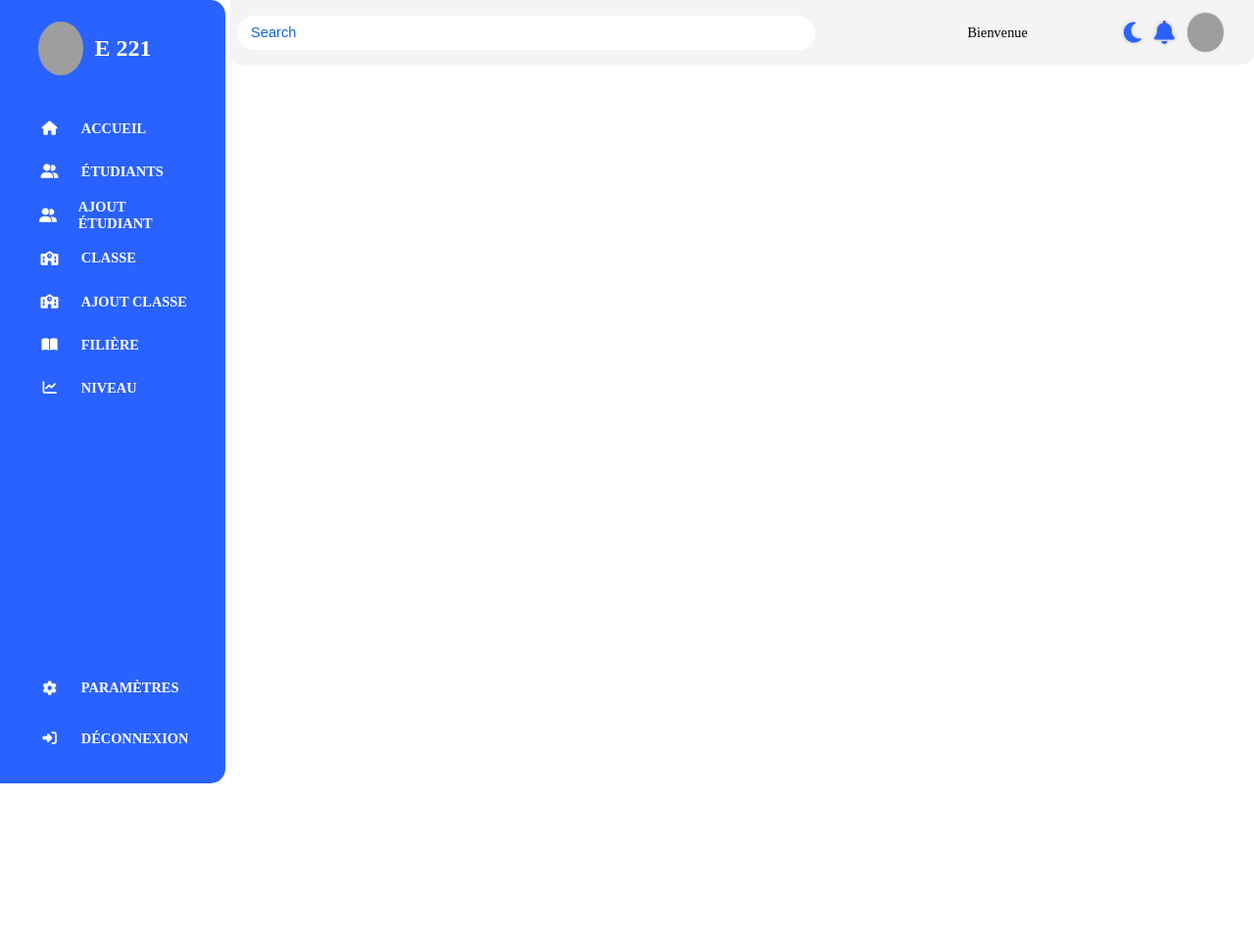
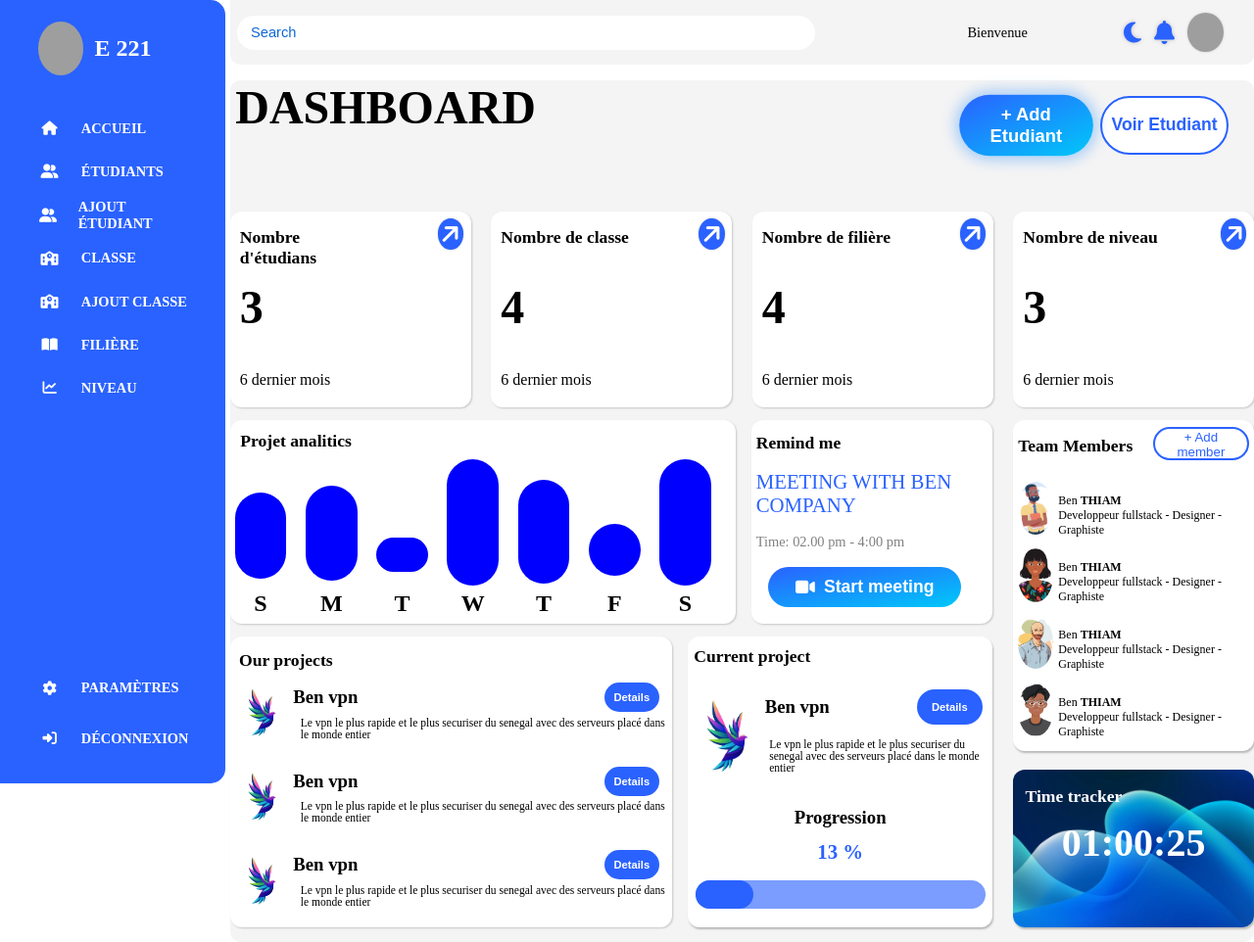
Before and after one commit to crybaby050/gestion_d_etablissement_MVC, a PHP site: page /index.php?page=dashboard in a window 1280 px wide. Shown: the whole page at 98% size. Before the commit the page ends 800 px from the top, so only its background shows below. Run offline with PHP 8.4, Linux system fonts and the light colour scheme; the visitor is signed in with stand-in values (Sample User, id 1); data that the repository does not hold is empty; some libraries are stand-ins or nearby versions; grey boxes are pictures that could not be loaded.

Commit message:
ajout de la page d'acceuil et finalisation du projet

```diff
--- /dev/null
+++ b/controllers/controllerDashboard.php
@@ -0,0 +1,14 @@
+<?php
+require_once __DIR__ . '/../models/modelDashboard.php';
+function afficherDashboard()
+{
+    $etude = findAllEtudiant();
+    $classe = findAllClasse();
+    $filiere = findAllFilliere();
+    $niveau = findAllNiveau();
+    $nbEtudiants = compteur($etude);
+    $nbClasse = compteur($classe);
+    $nbFilliere = compteur($filiere);
+    $nbNiveau = compteur($niveau);
+    require_once __DIR__ . '/../views/dashboard/dashboard.php';
+}
--- a/controllers/controllerUser.php
+++ b/controllers/controllerUser.php
@@ -2,7 +2,7 @@
 require_once __DIR__ . '/../models/modelUser.php';
 function loginPage(){
     if (isset($_SESSION["userConnect"])) {
-        header("Location: index.php?page=liste_etudiant");
+        header("Location: index.php?page=dashboard");
         exit;
     }
     $errorLogin = "";
@@ -24,7 +24,7 @@ function loginPage(){
             $user = findUserConnect($login, $pwd);
             if ($user) {
                 $_SESSION["userConnect"] = $user;
-                header("Location: index.php?page=liste_etudiant");
+                header("Location: index.php?page=dashboard");
                 exit;
             } else {
                 $errorConnect = "Login ou mot de passe incorrect";
--- a/index.php
+++ b/index.php
@@ -3,6 +3,7 @@ session_start();
 // session_unset();
 ob_start();
 require_once 'models/modelReutilisable.php';
+require_once 'controllers/controllerDashboard.php';
 require_once 'controllers/controllerUser.php';
 require_once 'controllers/controllerEtudiant.php';
 require_once 'controllers/controllerClasse.php';
@@ -22,6 +23,10 @@ if ($page !== 'login') {
 switch ($page) {
     case 'login':
         loginPage();
+    break;
+    //affichage du dashboard
+    case 'dashboard':
+        afficherDashboard();
     break;
     //partie sur les etudiants
     case 'liste_etudiant':
--- /dev/null
+++ b/models/modelDashboard.php
@@ -0,0 +1,5 @@
+<?php
+// fonction pour compter
+function compteur($table):int{
+    return count($table);
+}
--- /dev/null
+++ b/views/dashboard/dashboard.php
@@ -0,0 +1,197 @@
+        <form action="" method="post">
+            <input type="hidden" name="page" value="dashboard">
+        </form>
+        <div class="elem">
+            <div class="titre">
+                <div class="ti">
+                    <h1>DASHBOARD</h1>
+                    <!-- <p>Realiser par seydina ababacar ben thiam etudiant en L1</p> -->
+                </div>
+                <div class="bout">
+                    <button class="add"><a href="<?=WEBROOT?>?page=ajout_etudiant" style="text-decoration: none;color:white;">+ Add Etudiant</a></button>
+                    <button class="imp"><a href="<?=WEBROOT?>?page=liste_etudiant" style="text-decoration: none;color:rgb(42, 98, 255);">Voir Etudiant</a></button>
+                </div>
+            </div>
+            <div class="pl">
+                <div class="pls">
+                    <div class="c1">
+                        <p class="p1">Nombre d'étudians</p>
+                        <h1><?= $nbEtudiants ?></h1>
+                        <p class="p2">6 dernier mois</p>
+                    </div>
+                    <div class="c2">
+                        <div class="cir">
+                            <i class="fa-solid fa-arrow-right"></i>
+                        </div>
+                    </div>
+                </div>
+                <div class="pls">
+                    <div class="c1">
+                        <p class="p1">Nombre de classe</p>
+                        <h1><?= $nbClasse ?></h1>
+                        <p class="p2">6 dernier mois</p>
+                    </div>
+                    <div class="c2">
+                        <div class="cir">
+                            <i class="fa-solid fa-arrow-right"></i>
+                        </div>
+                    </div>
+                </div>
+                <div class="pls">
+                    <div class="c1">
+                        <p class="p1">Nombre de filière</p>
+                        <h1><?= $nbFilliere ?></h1>
+                        <p class="p2">6 dernier mois</p>
+                    </div>
+                    <div class="c2">
+                        <div class="cir">
+                            <i class="fa-solid fa-arrow-right"></i>
+                        </div>
+                    </div>
+                </div>
+                <div class="pls">
+                    <div class="c1">
+                        <p class="p1">Nombre de niveau</p>
+                        <h1><?= $nbNiveau ?></h1>
+                        <p class="p2">6 dernier mois</p>
+                    </div>
+                    <div class="c2">
+                        <div class="cir">
+                            <i class="fa-solid fa-arrow-right"></i>
+                        </div>
+                    </div>
+                </div>
+            </div>
+            <div class="rest">
+                <div class="a1">
+                    <div class="b1">
+                        <div class="diag">
+                            <p>Projet analitics</p>
+                            <div class="bar">
+                                <div class="col">
+                                    <div class="bleu1"></div>
+                                    <h2>S</h2>
+                                </div>
+                                <div class="col">
+                                    <div class="bleu2"></div>
+                                    <h2>M</h2>
+                                </div>
+                                <div class="col">
+                                    <div class="bleu3"></div>
+                                    <h2>T</h2>
+                                </div>
+                                <div class="col">
+                                    <div class="bleu4"></div>
+                                    <h2>W</h2>
+                                </div>
+                                <div class="col">
+                                    <div class="bleu5"></div>
+                                    <h2>T</h2>
+                                </div>
+                                <div class="col">
+                                    <div class="bleu6"></div>
+                                    <h2>F</h2>
+                                </div>
+                                <div class="col">
+                                    <div class="bleu7"></div>
+                                    <h2>S</h2>
+                                </div>
+                            </div>
+                        </div>
+                        <div class="meet">
+                            <p class="m1">Remind me</p>
+                            <p class="m2">MEETING WITH BEN COMPANY</p>
+                            <p class="m3">Time: 02.00 pm - 4:00 pm</p>
+                            <button><i class="fa-solid fa-video"></i>Start meeting</button>
+                        </div>
+                    </div>
+                    <div class="b2">
+                        <div class="our">
+                            <p>Our projects</p>
+                            <div class="pre">
+                                <div class="case">
+                                    <div class="rnd"></div>
+                                    <div class="inf">
+                                        <div class="nm">
+                                            <h3>Ben vpn</h3>
+                                            <button>Details</button>
+                                        </div>
+                                        <p>Le vpn le plus rapide et le plus securiser du senegal avec des serveurs placé dans le monde entier</p>
+                                    </div>
+                                </div>
+                                <div class="case">
+                                    <div class="rnd"></div>
+                                    <div class="inf">
+                                        <div class="nm">
+                                            <h3>Ben vpn</h3>
+                                            <button>Details</button>
+                                        </div>
+                                        <p>Le vpn le plus rapide et le plus securiser du senegal avec des serveurs placé dans le monde entier</p>
+                                    </div>
+                                </div>
+                                <div class="case">
+                                    <div class="rnd"></div>
+                                    <div class="inf">
+                                        <div class="nm">
+                                            <h3>Ben vpn</h3>
+                                            <button>Details</button>
+                                        </div>
+                                        <p>Le vpn le plus rapide et le plus securiser du senegal avec des serveurs placé dans le monde entier</p>
+                                    </div>
+                                </div>
+                            </div>
+                        </div>
+                        <div class="cur">
+                            <p>Current project</p>
+                            <div class="rent">
+                                <div class="rnd1"></div>
+                                <div class="inf1">
+                                        <div class="nm1">
+                                            <h3>Ben vpn</h3>
+                                            <button>Details</button>
+                                        </div>
+                                        <p>Le vpn le plus rapide et le plus securiser du senegal avec des serveurs placé dans le monde entier</p>
+                                </div>
+                            </div>
+                            <div class="proj">
+                                <h3>Progression</h3>
+                                <p>13 %</p>
+                                <div class="tre">
+                                    <div class="ligne">
+                                        <div class="pligne"></div>
+                                    </div>
+                                </div>
+                            </div>
+                        </div>
+                    </div>
+                </div>
+                <div class="a2">
+                    <div class="ca">
+                        <div class="team">
+                            <p>Team Members</p>
+                            <button>+ Add member</button>
+                        </div>
+                        <div class="memb">
+                            <div class="rnde"></div>
+                            <p>Ben <strong>THIAM</strong><br>Developpeur fullstack - Designer - Graphiste</p>
+                        </div>
+                        <div class="memb">
+                            <div class="rnde"></div>
+                            <p>Ben <strong>THIAM</strong><br>Developpeur fullstack - Designer - Graphiste</p>
+                        </div>
+                        <div class="memb">
+                            <div class="rnde"></div>
+                            <p>Ben <strong>THIAM</strong><br>Developpeur fullstack - Designer - Graphiste</p>
+                        </div>
+                        <div class="memb">
+                            <div class="rnde"></div>
+                            <p>Ben <strong>THIAM</strong><br>Developpeur fullstack - Designer - Graphiste</p>
+                        </div>
+                    </div>
+                    <div class="cb">
+                        <p class="pa">Time tracker</p>
+                        <p class="timer">01:00:25</p>
+                    </div>
+                </div>
+            </div>
+        </div>
```
